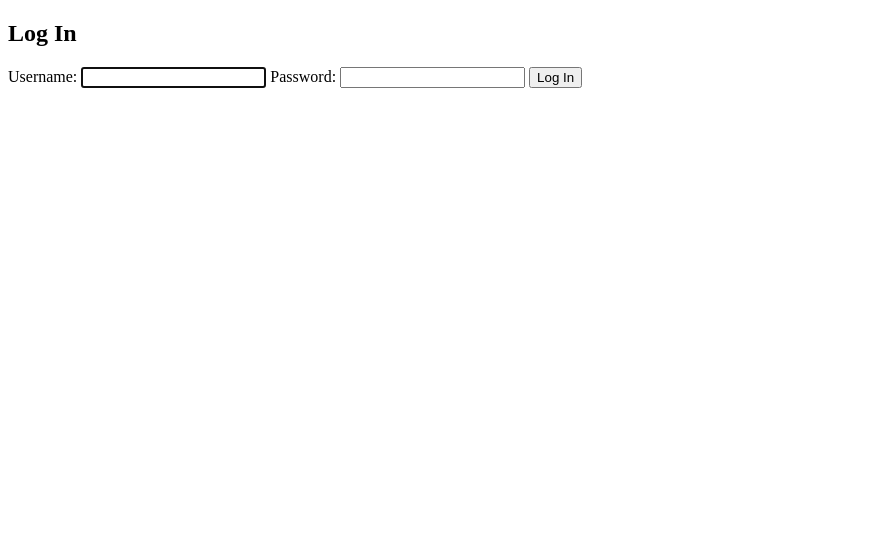
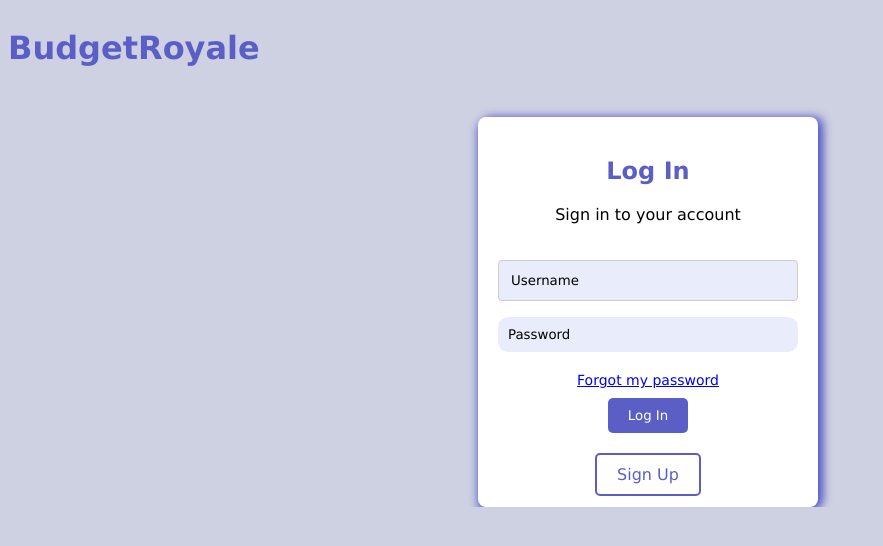
Before and after one commit to katelync12/budgetRoyale, a Django app: page /accounts/login/ in a window 1280 px wide. Shown: the top 546 px of the page, without its empty margins (0-883 px from the left). Run offline with Django 4.2, Linux system fonts and the light colour scheme.

Commit message:
Update login.html

```diff
--- a/my_app/templates/registration/login.html
+++ b/my_app/templates/registration/login.html
@@ -4,13 +4,118 @@
 
 {% block content %}
 
+<head>
+  <meta charset="UTF-8">
+    <meta name="viewport" content="width=device-width, initial-scale=1.0">
+  <title>Login</title>
+  <link rel="stylesheet" href="static/css/styles.css">
+  <style>
+    .container {
+            margin: 0 auto;
+            width: 300px;
+            height: 350px;
+            padding: 20px;
+            background-color: #ffffff;
+            border-radius: 8px;
+            box-shadow: 0px 5px 10px #5B5FC5, 5px 0px 10px #5B5FC5;
+            margin-top: 50px;
+            text-align: center;
 
-<h2>Log In</h2>
-<form method="post">
+            justify-content: space-around; /* Center vertically */
+
+        }
+    h2 {
+      text-align: center;
+      font-family: Verdana, Geneva, Tahoma, sans-serif;
+      color: #5B5FC5;
+    }
+    body {
+      background-color: #CED1E1;
+    }
+    .custom-input {
+            background-color: #E9ECFA; /* #5B5FC5 with 50% opacity */
+            border: none;
+            padding: 10px;
+            border-radius: 10px; /* Adjust the value for rounded corners */
+            margin-bottom: 10px;
+            width: calc(100% - 20px); /* Adjusted width considering padding */
+        }
+        ::placeholder {
+            font-family: Verdana, Geneva, Tahoma, sans-serif;
+            color: black; /* Color of the placeholder text */
+        }
+        .forgot-password {
+            color: black; /* Blue color */
+            margin-top: 10px; /* Add some space between the button and the text */
+            font-family: Verdana, Geneva, Tahoma, sans-serif;
+        }
+        .sign-up-button a {
+            display: inline-block;
+            padding: 10px 20px;
+            background-color: #ffffff;
+            border: 2px solid #5B5FC5;
+            color: #5B5FC5;
+            text-decoration: none;
+            border-radius: 5px;
+            margin-top: 20px; /* Increase the margin to add more space */
+        margin-bottom: 20px;
+        font-family: Verdana, Geneva, Tahoma, sans-serif;
+        }
+  </style>
+</head>
+
+<!--<form method="post">
   {% csrf_token %}
   {{ form }}
   <button type="submit">Log In</button>
-</form>
+</form> -->
+<body>
+  <h1 style="font-family: Verdana, Geneva, Tahoma, sans-serif; color: #5B5FC5;"> BudgetRoyale</h1>
+  <div class = "container">
+   <h2>Log In</h2>
+   <div style="color: black; /* Blue font color */
+               margin-bottom: 20px; /* Add space between h2 and text */
+               font-family: Verdana, Geneva, Tahoma, sans-serif;
+                    ">
+               Sign in to your account
+    </div>
+    <form method="post">
+      <div style="margin-bottom: 30px;"></div>
+    {% csrf_token %}
+    <div>
+      <input type="text" name="username" placeholder="Username" class="custom-input">
+  </div>
+  <div>
+      <input type="password" name="password" placeholder="Password" class="custom-input">
+  </div>
+    <!--<div style="margin-bottom: 30px;" class="fieldWrapper">
+      {{ form.username.label_tag }}
+      {{ form.username }}
+      {{ form.username.errors }}
+    </div>
+    <div style="margin-bottom: 30px;" class="fieldWrapper">
+      {{ form.password.label_tag }}
+      {{ form.password }}
+      {{ form.password.errors }}
+    </div> -->
+    <div class="forgot-password" style="font-size: 14px; margin-bottom: 10px;">
+      <a href="{% url 'password_reset' %}">Forgot my password</a>
+  </div>
+    <button type="submit" style="background-color: #5B5FC5; /* Blue button color */
+    color: #ffffff; /* White button text color */
+    border: none;
+    padding: 10px 20px;
+    border-radius: 5px;
+    font-family: Verdana, Geneva, Tahoma, sans-serif;
+    cursor: pointer;">Log In</button>
 
 
+    </form>
+
+  <div class="sign-up-button">
+    <a href="{% url 'signup' %}">Sign Up</a>
+</div>
+  </div>
+</body>
+
 {% endblock %}
```
